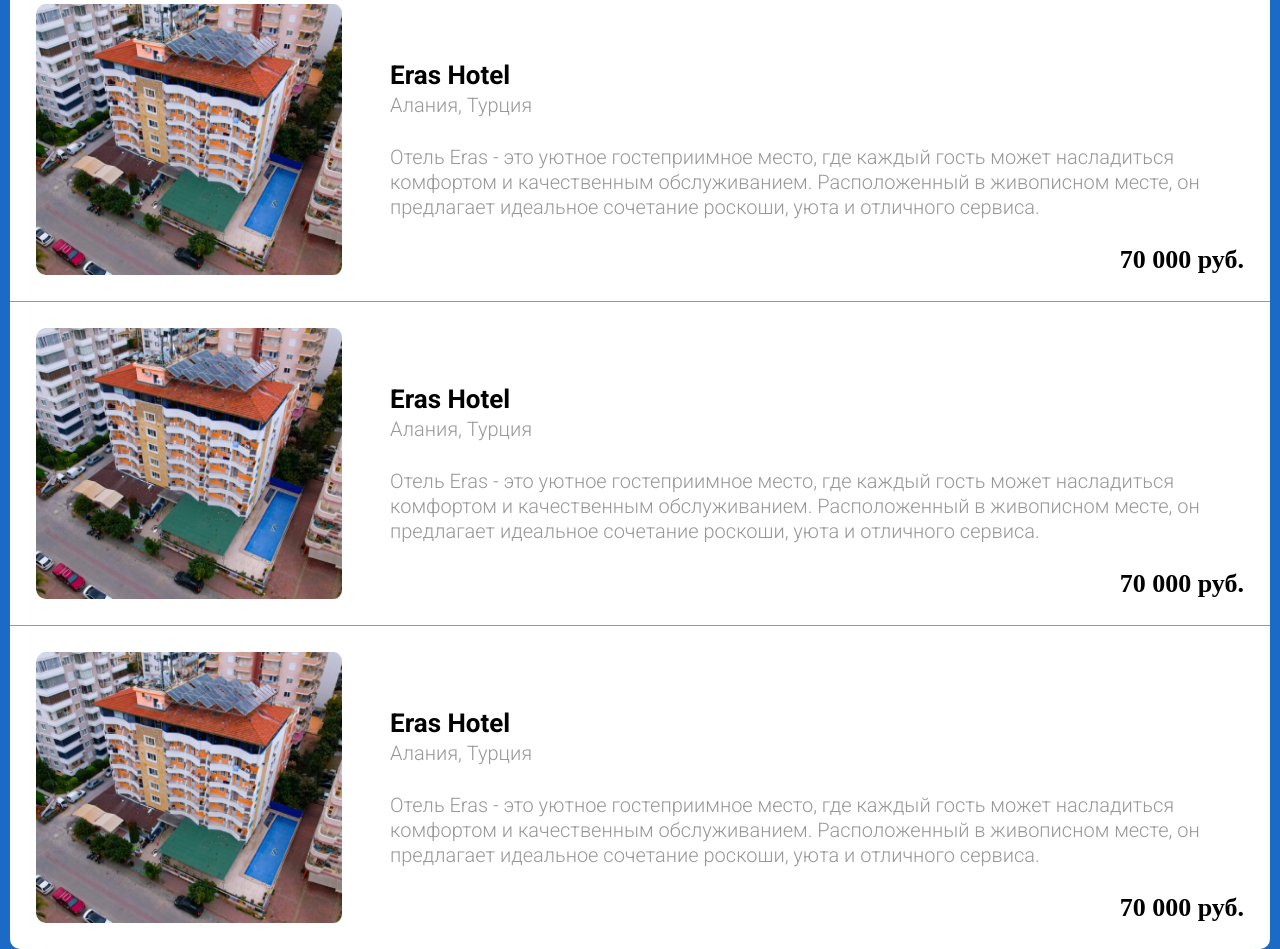
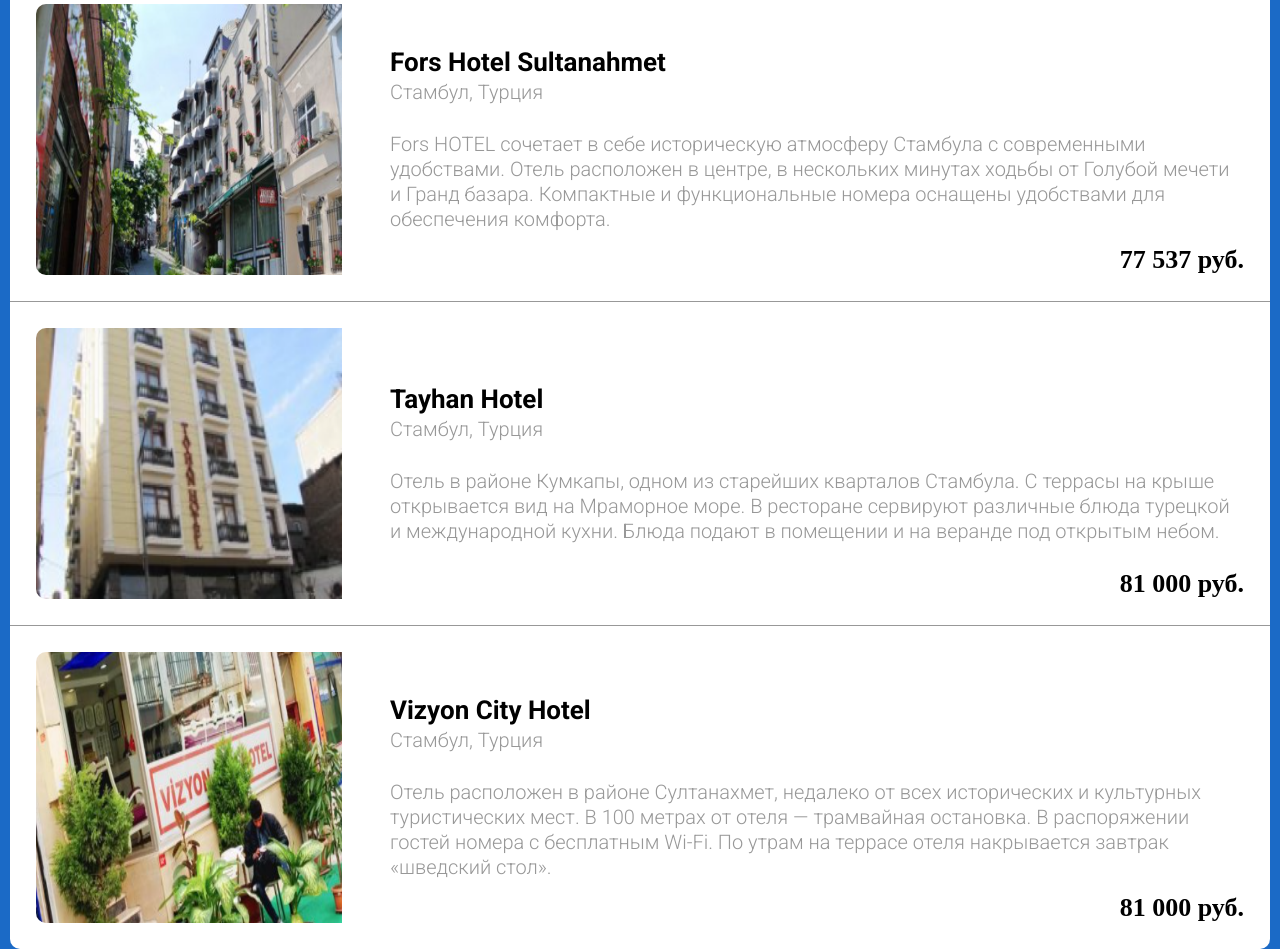
Before and after one commit to Zapupa/Walidn2, a plain HTML site: page tours.html in a window 1280 px wide. Shown: the part 724-1673 px from the top of the page. Drawn offline with Linux system fonts and the light colour scheme.

Commit message:
Похоже на что-то

```diff
--- a/styles/home.css
+++ b/styles/home.css
@@ -137,8 +137,8 @@
 }
 
 .card_img {
-  width: 100%;
-  height: auto;
+  width: 355px;
+  height: 278px;
   border-radius: 10px;
 }
 
--- a/tours.html
+++ b/tours.html
@@ -58,58 +58,48 @@
           <div class="card_text_price">70 000 руб.</div>
         </a>
         <div class="card">
-          <image
-            src="/public/images/cardImg1.png"
-            alt="Фото"
-            class="card_img"
-          />
+          <image src="/public/images/Fors.png" alt="Фото" class="card_img" />
           <div class="card_text">
-            <div class="card_text_header">Eras Hotel</div>
-            <div class="card_text_city">Алания, Турция</div>
+            <div class="card_text_header">Fors Hotel Sultanahmet</div>
+            <div class="card_text_city">Стамбул, Турция</div>
             <div class="card_text_desc">
-              Отель Eras - это уютное гостеприимное место, где каждый гость
-              может насладиться комфортом и качественным обслуживанием.
-              Расположенный в живописном месте, он предлагает идеальное
-              сочетание роскоши, уюта и отличного сервиса.
+              Fors HOTEL сочетает в себе историческую атмосферу Стамбула с
+              современными удобствами. Отель расположен в центре, в нескольких
+              минутах ходьбы от Голубой мечети и Гранд базара. Компактные и
+              функциональные номера оснащены удобствами для обеспечения
+              комфорта.
             </div>
           </div>
-          <div class="card_text_price">70 000 руб.</div>
+          <div class="card_text_price">77 537 руб.</div>
         </div>
         <div class="card">
-          <image
-            src="/public/images/cardImg1.png"
-            alt="Фото"
-            class="card_img"
-          />
+          <image src="/public/images/Taihan.png" alt="Фото" class="card_img" />
           <div class="card_text">
-            <div class="card_text_header">Eras Hotel</div>
-            <div class="card_text_city">Алания, Турция</div>
+            <div class="card_text_header">Tayhan Hotel</div>
+            <div class="card_text_city">Стамбул, Турция</div>
             <div class="card_text_desc">
-              Отель Eras - это уютное гостеприимное место, где каждый гость
-              может насладиться комфортом и качественным обслуживанием.
-              Расположенный в живописном месте, он предлагает идеальное
-              сочетание роскоши, уюта и отличного сервиса.
+              Отель в районе Кумкапы, одном из старейших кварталов Стамбула. С
+              террасы на крыше открывается вид на Мраморное море. В ресторане
+              сервируют различные блюда турецкой и международной кухни. Блюда
+              подают в помещении и на веранде под открытым небом.
             </div>
           </div>
-          <div class="card_text_price">70 000 руб.</div>
+          <div class="card_text_price">81 000 руб.</div>
         </div>
         <div class="card">
-          <image
-            src="/public/images/cardImg1.png"
-            alt="Фото"
-            class="card_img"
-          />
+          <image src="/public/images/Vizyon.png" alt="Фото" class="card_img" />
           <div class="card_text">
-            <div class="card_text_header">Eras Hotel</div>
-            <div class="card_text_city">Алания, Турция</div>
+            <div class="card_text_header">Vizyon City Hotel</div>
+            <div class="card_text_city">Стамбул, Турция</div>
             <div class="card_text_desc">
-              Отель Eras - это уютное гостеприимное место, где каждый гость
-              может насладиться комфортом и качественным обслуживанием.
-              Расположенный в живописном месте, он предлагает идеальное
-              сочетание роскоши, уюта и отличного сервиса.
+              Отель расположен в районе Султанахмет, недалеко от всех
+              исторических и культурных туристических мест. В 100 метрах от
+              отеля — трамвайная остановка. В распоряжении гостей номера с
+              бесплатным Wi-Fi. По утрам на террасе отеля накрывается завтрак
+              «шведский стол».
             </div>
           </div>
-          <div class="card_text_price">70 000 руб.</div>
+          <div class="card_text_price">81 000 руб.</div>
         </div>
       </div>
     </div>
```
Also changed, not shown: index.html (+21 -20 lines), public/images/Fors.png (added), public/images/Taihan.png (added), public/images/Vizyon.png (added).
